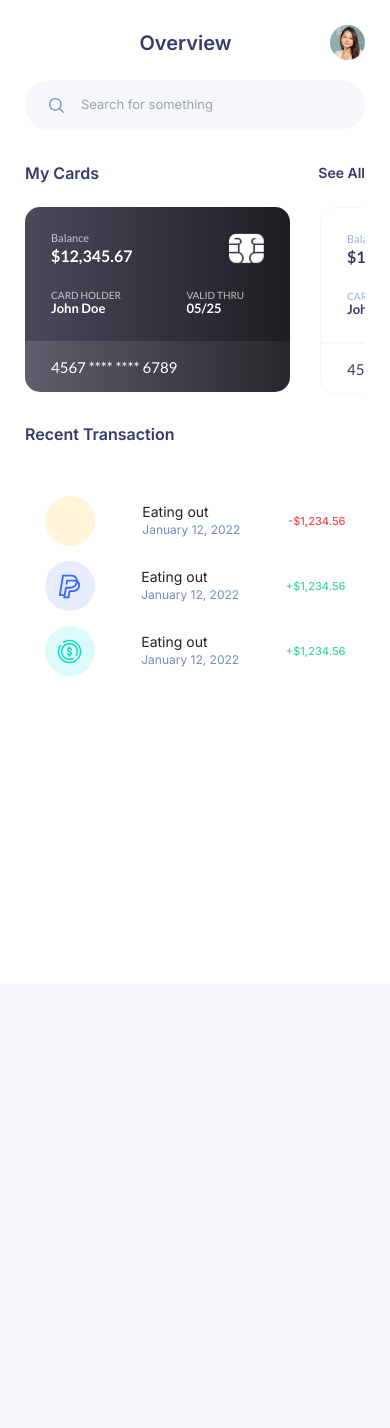
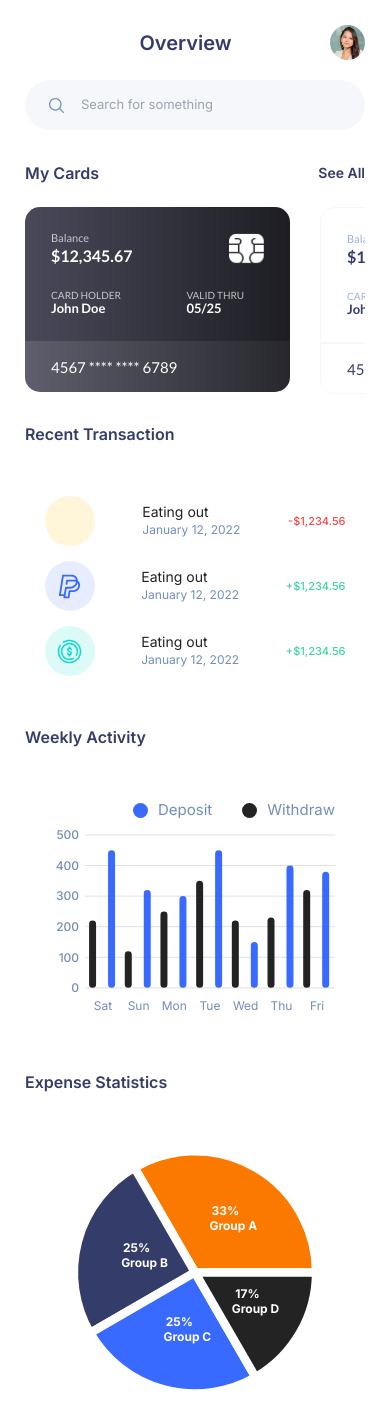
Before and after one commit to mwakazi-dev/financial-dashboard, a React (Create React App) app: page / in a window 390 px wide. Before the commit the page ends 984 px from the top, so only its background shows below. Built offline with nearby package versions, Linux system fonts and the light colour scheme; some icons are missing.

Commit message:
feat: add weekly and expense section

```diff
--- a/eslint.config.mjs
+++ b/eslint.config.mjs
@@ -34,6 +34,7 @@ export default [
       'no-async-without-reason-or-error-or-timeout-or-cancel': 'off',
       'no-async-without-reason-or-error-or-timeout-or-cancel-error': 'off',
       'react/react-in-jsx-scope': 'off',
+      '@typescript-eslint/no-explicit-any': 'off',
     },
   },
 ];
--- a/package.json
+++ b/package.json
@@ -15,8 +15,10 @@
     "clsx": "^2.1.1",
     "react": "^19.0.0",
     "react-dom": "^19.0.0",
+    "react-responsive": "^10.0.0",
     "react-router-dom": "6.28.1",
     "react-scripts": "5.0.1",
+    "recharts": "^2.15.0",
     "tailwind-merge": "^2.6.0",
     "typescript": "^4.4.2",
     "web-vitals": "^2.1.0"
--- /dev/null
+++ b/src/components/ExpenseStatistics.tsx
@@ -0,0 +1,71 @@
+import { FC } from 'react';
+import { PieChart, Pie, Cell, ResponsiveContainer } from 'recharts';
+
+const COLORS = ['#FC7900', '#343C6A', '#396AFF', '#232323'];
+const RADIAN = Math.PI / 180;
+
+interface Props {
+  data: any[];
+}
+
+const ExpenseStatistics: FC<Props> = ({ data }) => {
+  const renderCustomizedLabel = ({
+    name,
+    cx,
+    cy,
+    midAngle,
+    innerRadius,
+    outerRadius,
+    percent,
+  }: any) => {
+    const radius = innerRadius + (outerRadius - innerRadius) * 0.5;
+    const x = cx + radius * Math.cos(-midAngle * RADIAN);
+    const y = cy + radius * Math.sin(-midAngle * RADIAN);
+
+    return (
+      <text
+        x={x}
+        y={y}
+        fill="white"
+        textAnchor="middle"
+        dominantBaseline="middle"
+        className="text-xs font-bold "
+      >
+        <tspan
+          x={x}
+          y={y - 8}
+          fill="white"
+        >{`${(percent * 100).toFixed(0)}%`}</tspan>
+        <tspan x={x + 8} y={y + 7}>
+          {name}
+        </tspan>
+      </text>
+    );
+  };
+
+  return (
+    <div className="bg-card rounded-3xl aspect-[350/322]">
+      <ResponsiveContainer width="100%" height="100%">
+        <PieChart>
+          <Pie
+            data={data}
+            labelLine={false}
+            label={renderCustomizedLabel}
+            dataKey="value"
+          >
+            {data.map((entry, index) => (
+              <Cell
+                strokeWidth={8.5}
+                key={`cell-${index}`}
+                fill={COLORS[index % COLORS.length]}
+                className="outline-none"
+              />
+            ))}
+          </Pie>
+        </PieChart>
+      </ResponsiveContainer>
+    </div>
+  );
+};
+
+export default ExpenseStatistics;
--- /dev/null
+++ b/src/components/WeeklyActivityChart.tsx
@@ -0,0 +1,96 @@
+import {
+  ResponsiveContainer,
+  BarChart,
+  Legend,
+  Bar,
+  YAxis,
+  XAxis,
+  CartesianGrid,
+  Tooltip,
+} from 'recharts';
+import { cn } from '../lib/utils';
+import useBreakpoints from '../hooks/useBreakpoints';
+import { FC } from 'react';
+
+interface Props {
+  data: any[];
+}
+const WeeklyActivityChart: FC<Props> = ({ data }) => {
+  // const isDesktop = useMediaQuery("(min-width: 1280px)");
+  const { isMobile } = useBreakpoints();
+  return (
+    <div className="w-full rounded-[25px] mobile:h-[254px] desktop:h-[322px] bg-card py-[28px] px-[30px]">
+      <div
+        className={cn(
+          'bg-card rounded-3xl aspect-[325/254]',
+          'desktop:aspect-[730/322]',
+        )}
+      >
+        <ResponsiveContainer className="desktop:p-8">
+          <BarChart
+            barGap={12}
+            data={data}
+            margin={{ left: 0, right: 0, bottom: 0, top: 0 }}
+          >
+            <Legend
+              verticalAlign="top"
+              align="right"
+              height={36}
+              content={() => (
+                <div className="flex gap-[30px] items-center justify-end">
+                  <div className="flex items-center gap-[10px]">
+                    <div className="w-[15px] h-[15px] bg-[#396AFF] rounded-full"></div>
+                    <p className="text-[15px] text-[#718EBF]">Deposit</p>
+                  </div>
+                  <div className="flex items-center gap-[10px] ">
+                    <div className="w-[15px] h-[15px] bg-[#232323] rounded-full"></div>
+                    <p className="text-[15px] text-[#718EBF]">Withdraw</p>
+                  </div>
+                </div>
+              )}
+            />
+
+            <CartesianGrid
+              stroke="#e0e0e0"
+              vertical={false}
+              horizontal={true}
+            />
+            <XAxis
+              dataKey="day"
+              axisLine={false}
+              tickLine={false}
+              tickMargin={8}
+              tick={{ fill: 'var(--secondary)', fontSize: 12, fontWeight: 400 }}
+            />
+
+            <YAxis
+              axisLine={false}
+              tickLine={false}
+              tickMargin={0}
+              tick={{ fill: 'var(--secondary)', fontSize: 12, fontWeight: 500 }}
+              ticks={[0, 100, 200, 300, 400, 500]}
+              domain={[0, 500]}
+              width={30}
+            />
+            <Tooltip />
+            <Bar
+              dataKey="deposit"
+              fill="#232323"
+              radius={[30, 30, 30, 30]}
+              barSize={isMobile ? 7 : 16}
+            />
+
+            <Bar
+              dataKey="withdraw"
+              fill="#396AFF"
+              radius={[30, 30, 30, 30]}
+              barSize={isMobile ? 7 : 16}
+            />
+          </BarChart>
+        </ResponsiveContainer>
+      </div>
+    </div>
+  );
+};
+
+export default WeeklyActivityChart;
--- /dev/null
+++ b/src/hooks/useBreakpoints.ts
@@ -0,0 +1,13 @@
+import { useMediaQuery } from 'react-responsive';
+
+const useBreakpoints = () => {
+  const isMobile = useMediaQuery({ query: '(max-width: 640px)' });
+  const isDesktop = useMediaQuery({ query: '(max-width: 1024px)' });
+
+  return {
+    isMobile,
+    isDesktop,
+  };
+};
+
+export default useBreakpoints;
--- a/src/pages/dashboard/index.tsx
+++ b/src/pages/dashboard/index.tsx
@@ -2,6 +2,8 @@ import { Link } from 'react-router-dom';
 
 import CreditCard from '../../components/CreditCard';
 import TransactionCard from '../../components/TransactionCard';
+import WeeklyActivityChart from '../../components/WeeklyActivityChart';
+import ExpenseStatistics from '../../components/ExpenseStatistics';
 
 const DashboardPage = () => {
   const transactions = [
@@ -27,8 +29,26 @@ const DashboardPage = () => {
       transactionName: 'Eating out',
     },
   ];
+
+  const MOCK_WEEKLY_ACTIVITY = [
+    { day: 'Sat', withdraw: 450, deposit: 220 },
+    { day: 'Sun', withdraw: 320, deposit: 120 },
+    { day: 'Mon', withdraw: 300, deposit: 250 },
+    { day: 'Tue', withdraw: 450, deposit: 350 },
+    { day: 'Wed', withdraw: 150, deposit: 220 },
+    { day: 'Thu', withdraw: 400, deposit: 230 },
+    { day: 'Fri', withdraw: 380, deposit: 320 },
+  ];
+
+  const expenses = [
+    { name: 'Group A', value: 400 },
+    { name: 'Group B', value: 300 },
+    { name: 'Group C', value: 300 },
+    { name: 'Group D', value: 200 },
+  ];
+
   return (
-    <div className="centered bg-card desktop:bg-background w-full h-screen">
+    <div className="centered bg-card desktop:bg-background w-full ">
       <div className="grid grid-cols-12 mobile:gap-y-[48px] desktop:gap-[30px] w-full  pt-[24px] ">
         <div className=" mobile:col-span-12 desktop:col-span-8 ">
           <div className="flex justify-between items-center">
@@ -67,6 +87,31 @@ const DashboardPage = () => {
           </div>
         </div>
       </div>
+      <div className="grid grid-cols-12 mobile:gap-y-[48px] desktop:gap-[30px] w-full  pt-[24px]">
+        <div className="mobile:col-span-12 desktop:col-span-8 ">
+          <div className="flex justify-between items-center">
+            <h3 className="text-[16px] font-[600] leading-[19.36px]">
+              Weekly Activity
+            </h3>
+          </div>
+          <div className="flex gap-[30px] overflow-x-auto overflow-y-hidden scrollbar-hide h-full w-full">
+            <div className="mt-[24px] w-full">
+              <WeeklyActivityChart data={MOCK_WEEKLY_ACTIVITY} />
+            </div>
+          </div>
+        </div>
+        <div className="mobile:col-span-12 desktop:col-span-4">
+          <div className="flex justify-between items-center w-full">
+            <h3 className="text-[16px] font-[600] leading-[19.36px]">
+              Expense Statistics
+            </h3>
+          </div>
+
+          <div className="items-center overflow-x-hidden overflow-y-auto scrollbar-hide h-full mt-[24px]">
+            <ExpenseStatistics data={expenses} />
+          </div>
+        </div>
+      </div>
     </div>
   );
 };
```
Also changed, not shown: 1 other file (tests, documents, lock files or other folders).
